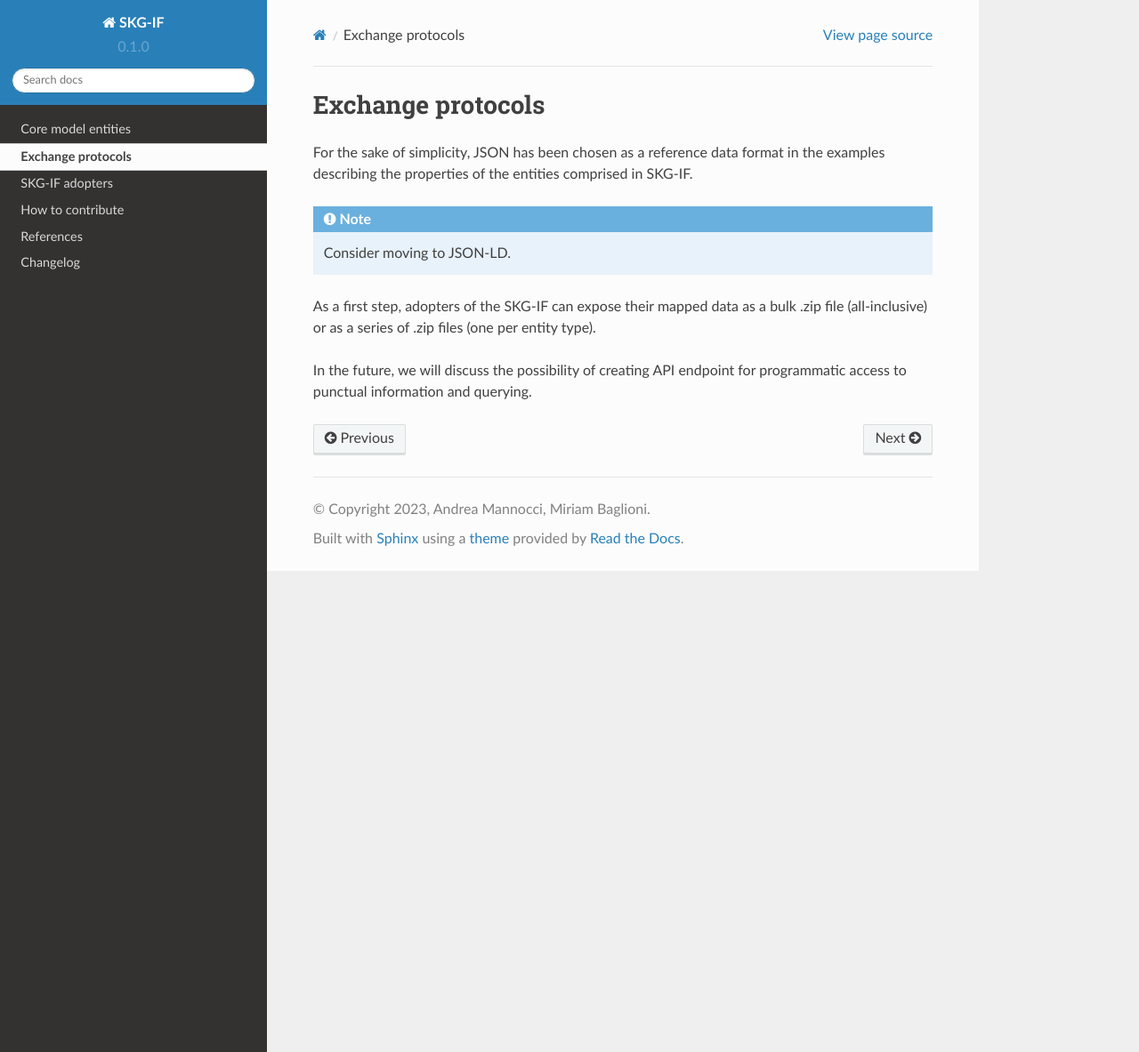
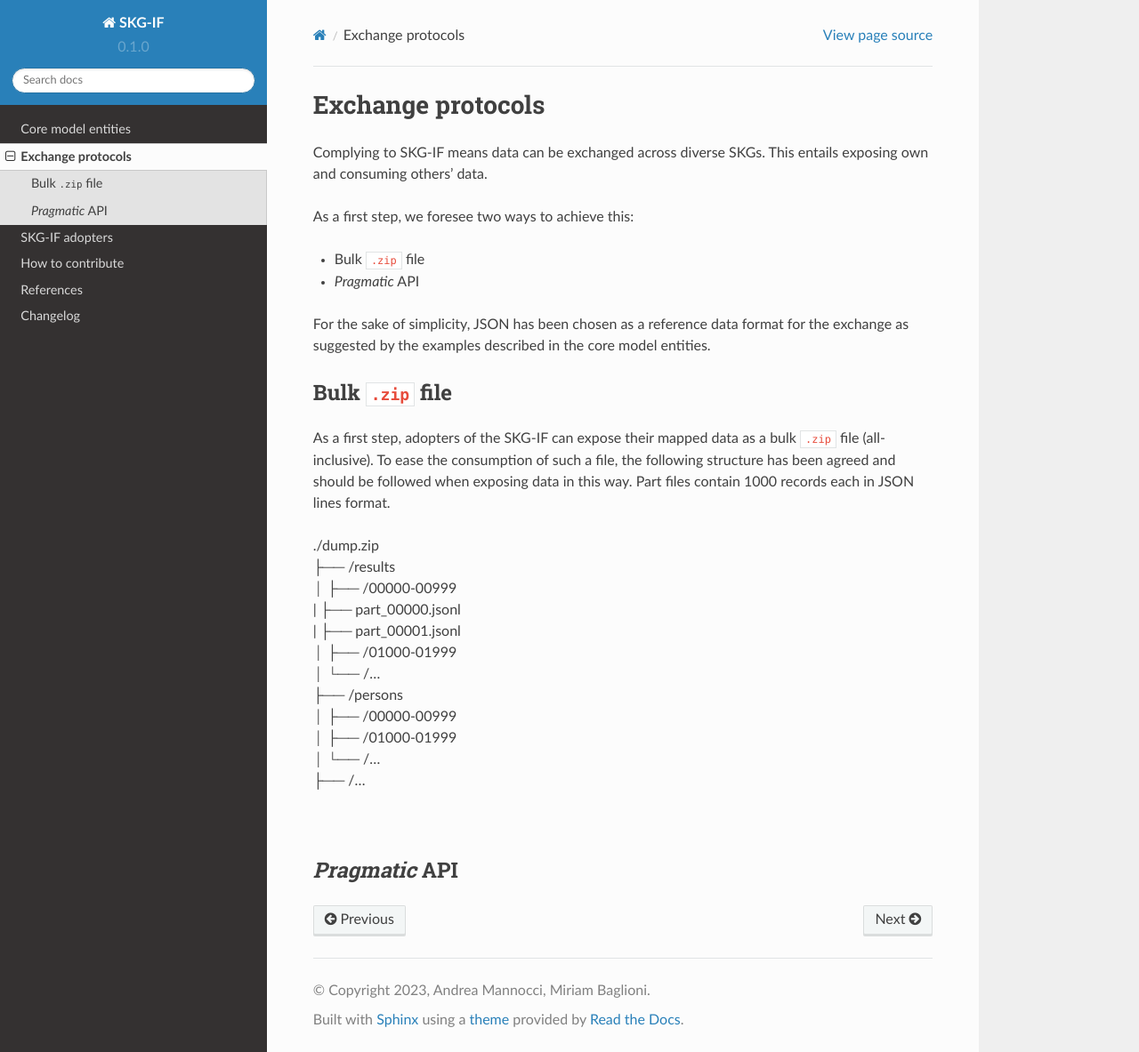
Before and after one commit to andremann/SKG-IF, a Sphinx documentation site: the page built from docs/source/exchange.rst, in a window 1280 px wide and 1183 px high. Shown: the whole window at 89% size. Built offline with Sphinx 7.4.7 and the Read the Docs theme 2.0.0, drawn with Linux system fonts in a browser that asks for light colours; pages that are not in the unit, such as notebooks, are missing from menus.

Commit message:
added zip structure

```diff
--- a/docs/source/exchange.rst
+++ b/docs/source/exchange.rst
@@ -3,14 +3,39 @@
 Exchange protocols
 ######
 
-For the sake of simplicity, JSON has been chosen as a reference data format in the examples describing the properties of the
-entities comprised in SKG-IF.
+Complying to SKG-IF means data can be exchanged across diverse SKGs.
+This entails exposing own and consuming others' data.
 
-.. note::
-   Consider moving to JSON-LD.
+As a first step, we foresee two ways to achieve this:
 
-As a first step, adopters of the SKG-IF can expose their mapped data as a bulk .zip file (all-inclusive)
-or as a series of .zip files (one per entity type).
+* Bulk ``.zip`` file
+* *Pragmatic* API
 
-In the future, we will discuss the possibility of creating API endpoint for programmatic access to punctual
-information and querying.
+For the sake of simplicity, JSON has been chosen as a reference data format for the exchange as suggested by the examples described in the core model entities.
+
+Bulk ``.zip`` file
+================================================================
+As a first step, adopters of the SKG-IF can expose their mapped data as a bulk ``.zip`` file (all-inclusive).
+To ease the consumption of such a file, the following structure has been agreed and should be followed when exposing data in this way.
+Part files contain 1000 records each in JSON lines format.
+
+| ./dump.zip
+| ├── /results
+| │   ├── /00000-00999
+| |       ├── part_00000.jsonl
+| |       ├── part_00001.jsonl
+| │   ├── /01000-01999
+| │   └── /...
+| ├── /persons
+| │   ├── /00000-00999
+| │   ├── /01000-01999
+| │   └── /...
+| ├── /...
+|
+|
+
+
+
+
+*Pragmatic* API
+================================================================
```
